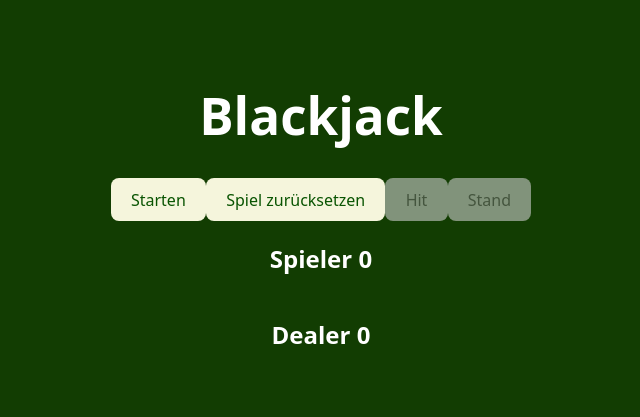
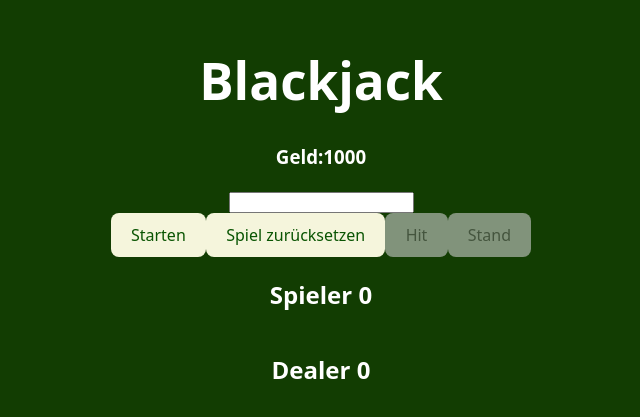
Before and after one commit to Seeby24/Blackjack, a React (Vite) app: page / in a window 1280 px wide. Shown: the part 187-604 px from the top of the page, without its empty margins (319-959 px from the left). Built offline with nearby package versions, Linux system fonts and the light colour scheme.

Commit message:
Füge Dealer hinzu

```diff
--- a/src/Blackjack.jsx
+++ b/src/Blackjack.jsx
@@ -63,6 +63,8 @@ export default function Blackjack() {
     const [dealerPuntke, setDealerPunkte] = useState(0);
     const [start, setStart] = useState(false);
     const [standpressed,setStandpressed] = useState(false)
+    const [money,setMoney] = useState(1000)
+    const [bet,setBet] = useState(0)
 
 
     function karteZiehen(dran) {
@@ -128,6 +130,7 @@ export default function Blackjack() {
     function  entscheideGewinner(){
             if (dealerPuntke > 21) {
                 alert("Du hast gewonnen!");
+                setMoney()
             } else if (dealerPuntke > spielerPuntke) {
                 alert("Dealer gewinnt!");
             } else if (dealerPuntke === spielerPuntke) {
@@ -162,6 +165,8 @@ export default function Blackjack() {
     return (
         <div>
             <h1>Blackjack</h1>
+            <h3>Geld:{money}</h3>
+            <input type="number"/>
             <div>
                 <button onClick={spielStarten} disabled={start}>Starten</button>
                 <button onClick={resetSpiel}>Spiel zurücksetzen</button>
```
